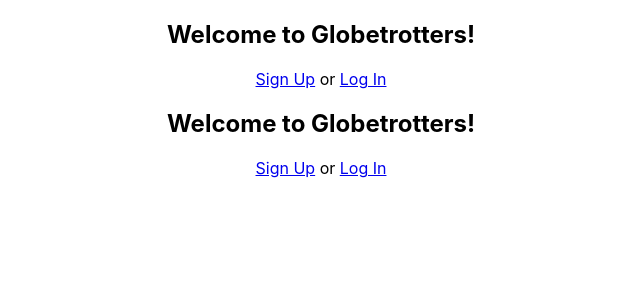
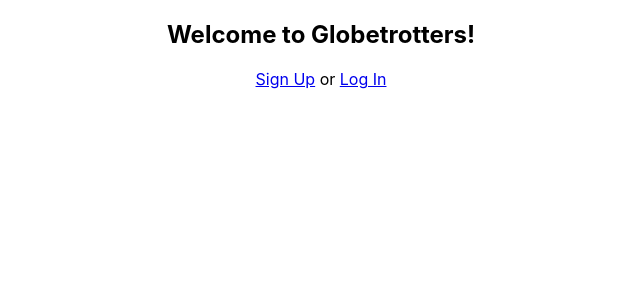
Before and after one commit to MMcClure11/globetrotter-client, a React (Create React App) app: page / in a window 1280 px wide. Shown: the top 300 px of the page, without its empty margins (319-959 px from the left). Built offline with nearby package versions, Linux system fonts and the light colour scheme; no server answers.

Commit message:
uses delete in reducer

```diff
--- a/src/App.css
+++ b/src/App.css
@@ -37,11 +37,11 @@
   }
 }
 
-/* .NavBar {
+.NavBar {
   display: flex;
   flex-direction: row;
   justify-content: space-between;
-} */
+}
 
 .active {
   color: green;
--- a/src/App.js
+++ b/src/App.js
@@ -27,7 +27,6 @@ class App extends React.Component {
           <Route exact path='/signup' render={({history})=><Signup history={history}/>}/>
           <Route exact path='/login' component={Login}/>
           <Route exact path='/trips' component={MyTrips}/>
-          <Route exact path='/' render={(props) => loggedIn ? <MyTrips {...props} /> : <Home {...props} /> } />
           <Route exact path='/trips/new' component={NewTripFormWrapper}/>
           <Route exact path='/trips/:id' render={props => {
               // I need to get ???
--- a/src/components/NavBar.js
+++ b/src/components/NavBar.js
@@ -8,7 +8,6 @@ import { NavLink } from 'react-router-dom'
 const NavBar = ({ currentUser, loggedIn }) => {
   return (
     <div className="NavBar">
-      {/* active toggle is not working */}
       <NavLink exact activeClassName="active" to="/trips"  >My Trips  </NavLink>
       <NavLink exact activeClassName="active" to="/trips/new" >New Trip</NavLink>
       { loggedIn ? <><p id="loggedin">Logged in as {currentUser.attributes.name}</p><Logout/></> : null}
--- a/src/reducers/myTrips.js
+++ b/src/reducers/myTrips.js
@@ -10,7 +10,8 @@ export default (state = initialState, action) => {
         return initialState
       case "UPDATE_TRIP":
         return state.map(trip => trip.id === action.trip.id ? action.trip : trip)
-        // console.log("in update trip action is", action)
+      case "DELETE_TRIP":
+        return state.filter(trip => trip.id === action.tripId ? false : true)
     default:
       return state
   }
```
